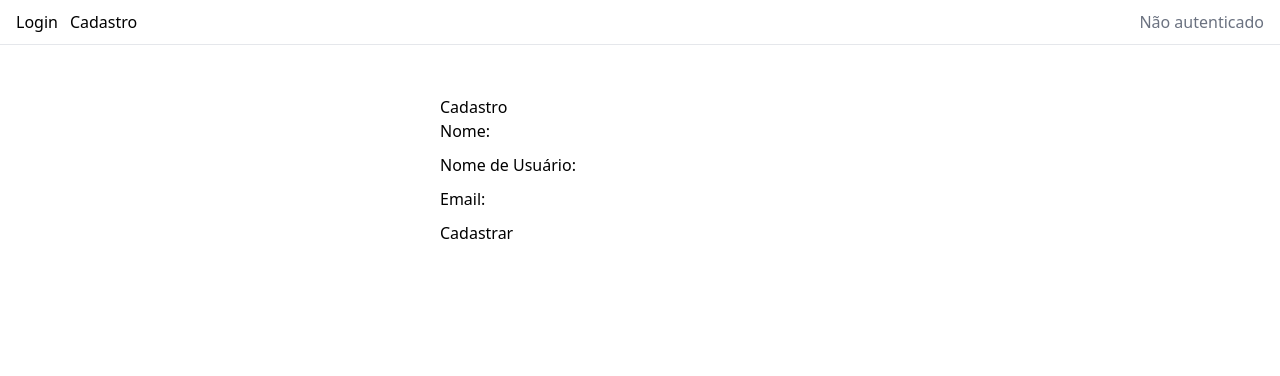
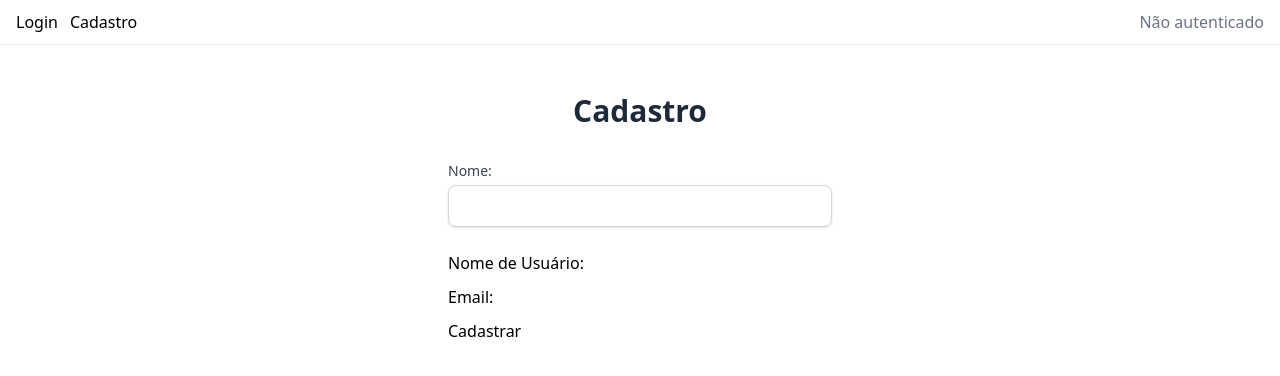
Before and after one commit to VitoriaMaglio/access-control-react, a React app in the folder access-control-cp/: page /cadastro in a window 1280 px wide. Shown: the top 376 px of the page. Built offline with nearby package versions, Linux system fonts and the light colour scheme; the HTML template or start-up script is replaced by a standard one.

Commit message:
Estilizando título e formulário do nome em Cadastro.

```diff
--- a/access-control-cp/src/routes/Cadastro.tsx
+++ b/access-control-cp/src/routes/Cadastro.tsx
@@ -49,22 +49,36 @@ const Cadastro: React.FC = () => {
       alert("Ocorreu um erro. Tente novamente.");
     }
   };
+
+
   return (
-    <div style={{ maxWidth: '400px', margin: '50px auto' }}>
-      <h2>Cadastro</h2>
-      <form onSubmit={handleSubmit(onSubmit)}>
-        <div style={{ marginBottom: '10px' }}>
-          <label>Nome:</label>
+    <div className="max-w-md mx-auto p-8">
+      <h2 className="text-3xl font-bold text-gray-800 text-center mb-8">Cadastro</h2>
+
+
+      <form onSubmit={handleSubmit(onSubmit)} className="space-y-6">
+
+        <div>
+          <label htmlFor="nome" className="block text-sm font-medium text-gray-700">
+            Nome:
+          </label>
           <input
+            id="nome"
             type="text"
-            {...register('nome', {
-                required: 'Por favor, insira seu nome completo',
-                minLength: { value: 3, message: 'Nome deve ter pelo menos 3 caracteres' },
-                maxLength: { value: 50, message: 'Nome muito longo' }
+            {...register("nome", {
+              required: "Por favor, insira seu nome completo",
+              minLength: { value: 3, message: "Nome deve ter pelo menos 3 caracteres" },
+              maxLength: { value: 50, message: "Nome muito longo" },
             })}
+            className="mt-1 w-full px-4 py-2 border border-gray-300 rounded-lg shadow-sm
+                       focus:ring-2 focus:ring-indigo-500 focus:outline-none transition duration-200"
           />
-          {errors.nome && <p style={{ color: 'red' }}>{errors.nome.message}</p>}
+          {errors.nome && (
+            <p className="text-red-500 text-sm mt-1">{errors.nome.message}</p>
+          )}
         </div>
+
+
         <div style={{ marginBottom: '10px' }}>
           <label>Nome de Usuário:</label>
           <input
```
